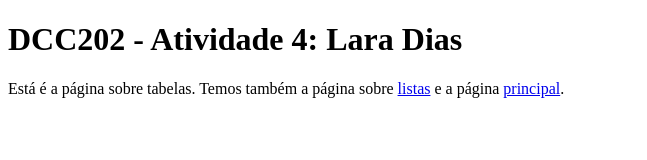
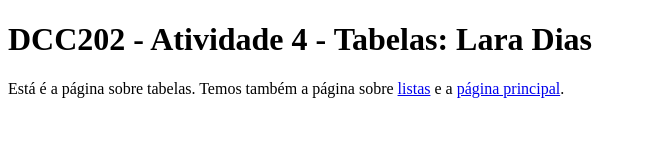
Before and after one commit to ufjf-dcc202/ufjf-dcc202-2023-3-a-atv4-Lara-Dias, a website: page tabelas.html in a window 1280 px wide. Shown: the whole page, without its empty margins (0-647 px from the left). Drawn offline with Linux system fonts and the light colour scheme.

Commit message:
ajustes tabela.html

```diff
--- a/tabelas.html
+++ b/tabelas.html
@@ -8,10 +8,10 @@
 <body>
     <main>
         <h1>
-            DCC202 - Atividade 4: Lara Dias
+            DCC202 - Atividade 4 - Tabelas: Lara Dias
         </h1>
         <p>
-            Está é a página sobre tabelas. Temos também a página sobre <a href="listas.html">listas</a> e a página <a href="index.html">principal</a>.
+            Está é a página sobre tabelas. Temos também a página sobre <a href="listas.html">listas</a> e a <a href="index.html"> página principal</a>.
         </p>
     </main>
 </body>
```
